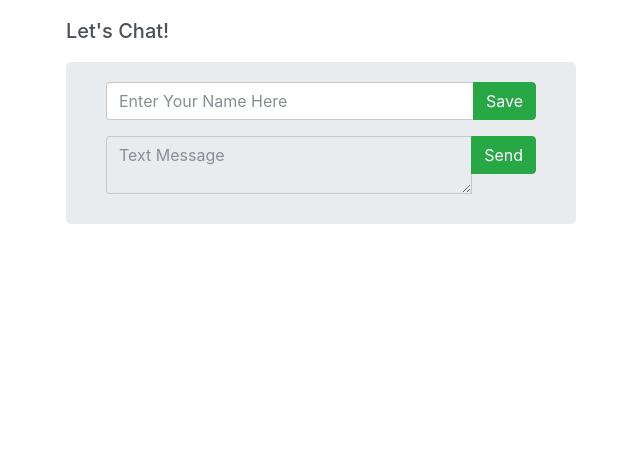
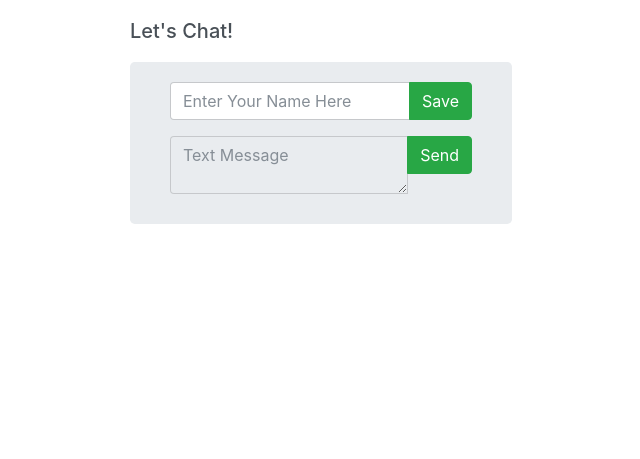
Before and after one commit to bmudryk/SampleChat, a website: page index.html in a window 1280 px wide. Shown: the whole page, without its empty margins (319-959 px from the left). Drawn offline with nearby package versions, Linux system fonts and the light colour scheme; no server answers.

Commit message:
fixed width

```diff
--- a/chat.css
+++ b/chat.css
@@ -19,8 +19,7 @@ ul {
 }
 
 .container {
-    max-width: 540px;
-    min-width: 445px;
+    width: 412px;
 }
 
 .jumbotron {
```
